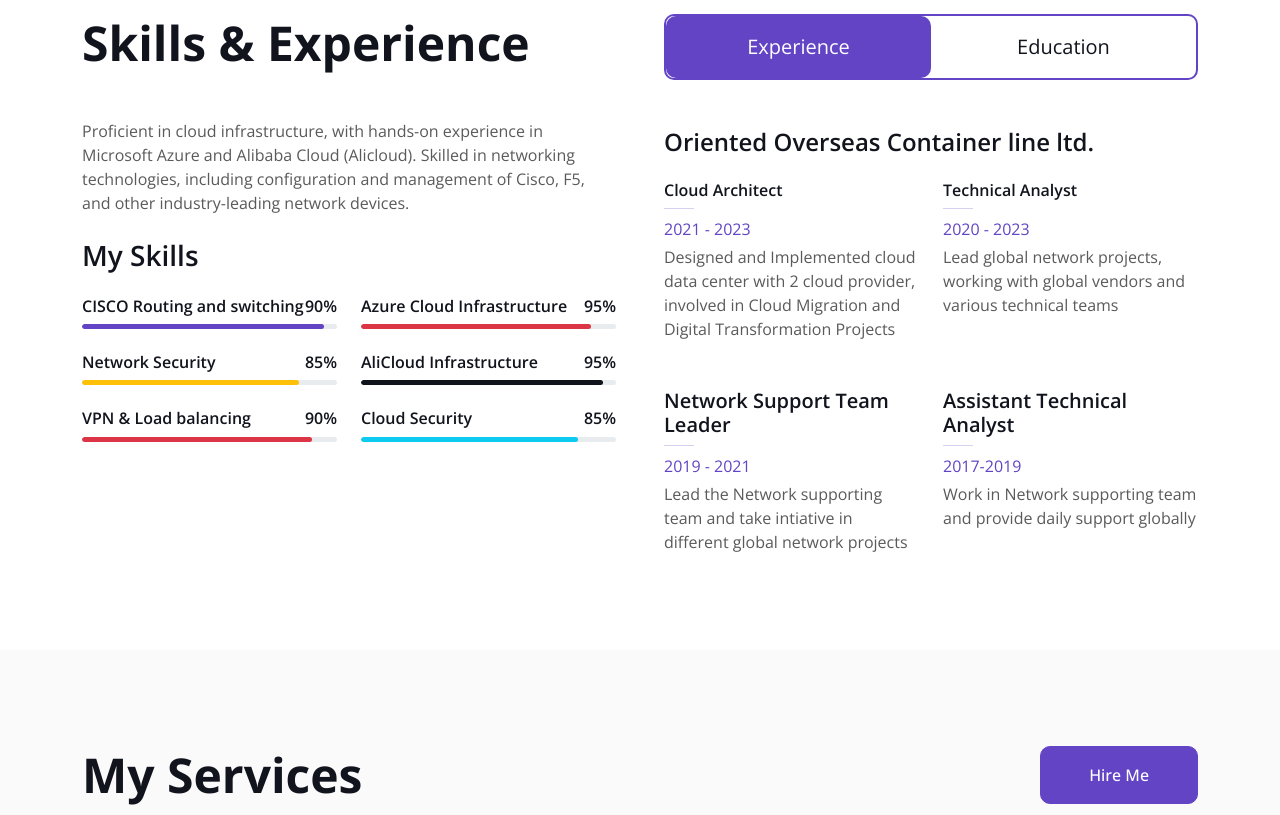
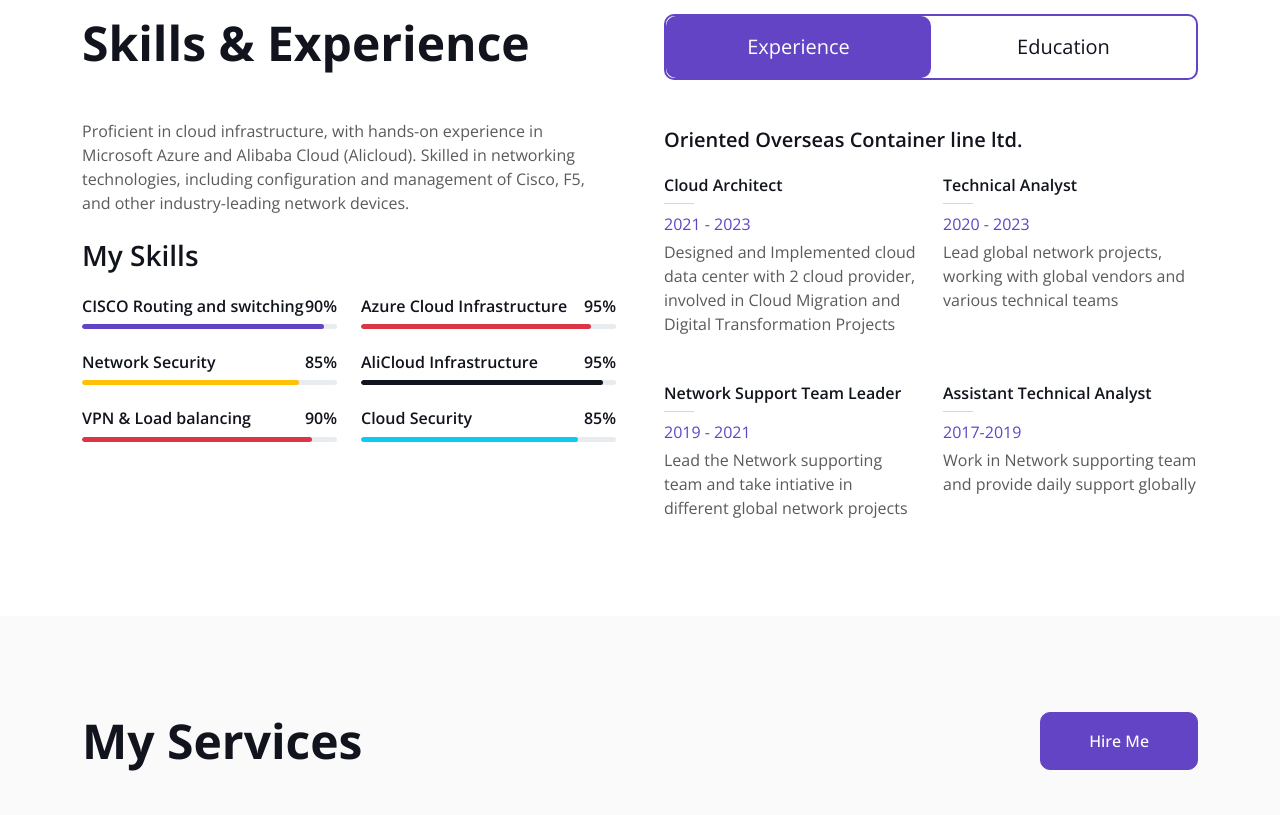
Before and after one commit to fantszching/portfolio, a plain HTML site: page index.html in a window 1280 px wide. Shown: the part 1580-2395 px from the top of the page. Drawn offline with nearby package versions, Linux system fonts and the light colour scheme; animation ran at ten frames a second.

Commit message:
Update index.html
Modify the Experience Session

```diff
--- a/index.html
+++ b/index.html
@@ -232,7 +232,7 @@
                             <button class="nav-link w-100 py-3 fs-5" data-bs-toggle="pill" href="#tab-2">Education</button>
                         </li>
                     </ul>
-                    <h4 class="mb-4">Oriented Overseas Container line ltd.</h4>
+                    <h5 class="mb-4">Oriented Overseas Container line ltd.</h5>
                     <div class="tab-content">
                         <div id="tab-1" class="tab-pane fade show p-0 active">
                             <div class="row gy-5 gx-4">
@@ -249,13 +249,13 @@
                                     <h10 class="mb-0">Lead global network projects, working with global vendors and various technical teams</h10>
                                 </div>
                                 <div class="col-sm-6">
-                                    <h5>Network Support Team Leader</h5>
+                                    <h6>Network Support Team Leader</h6>
                                     <hr class="text-primary my-2">
                                     <p class="text-primary mb-1">2019 - 2021</p>
                                     <h10 class="mb-0">Lead the Network supporting team and take intiative in different global network projects</h10>
                                 </div>
                                 <div class="col-sm-6">
-                                    <h5>Assistant Technical Analyst</h5>
+                                    <h6>Assistant Technical Analyst</h6>
                                     <hr class="text-primary my-2">
                                     <p class="text-primary mb-1">2017-2019</p>
                                     <h10 class="mb-0">Work in Network supporting team and provide daily support globally</h10>
```
